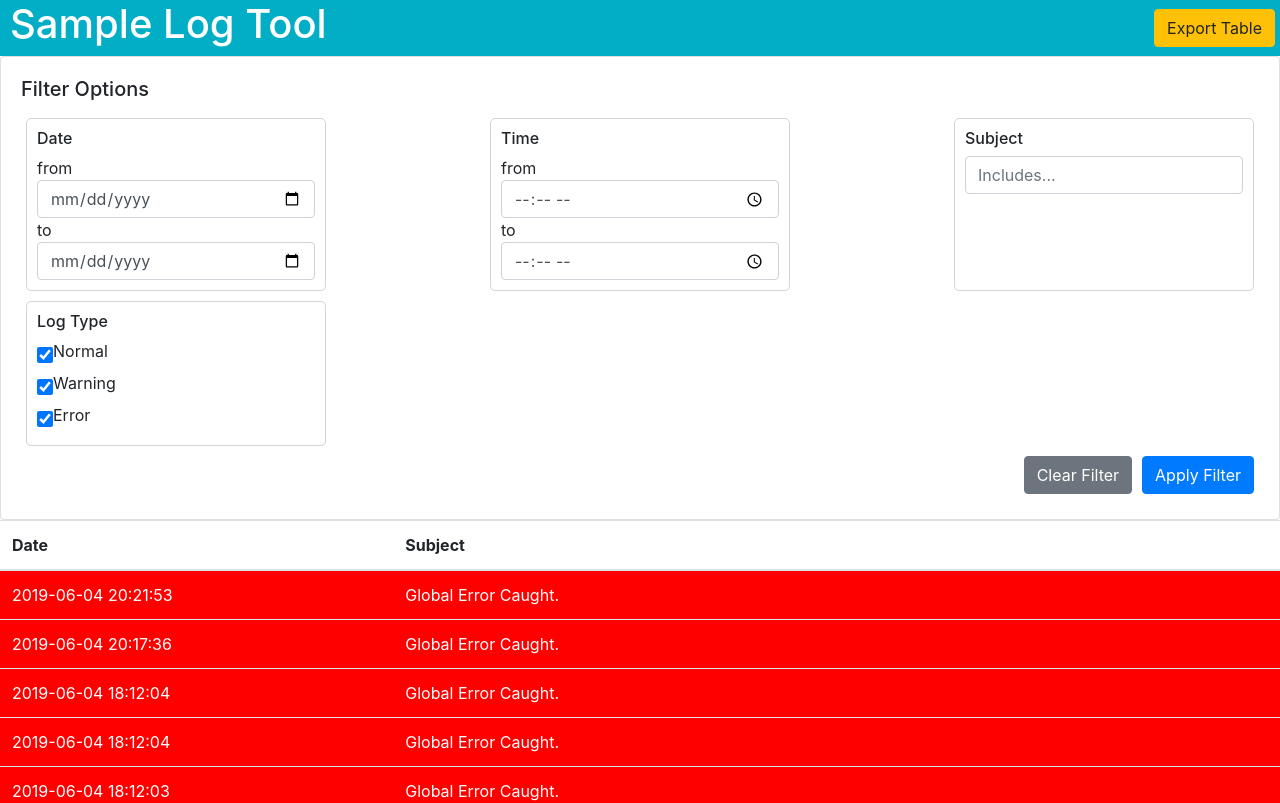
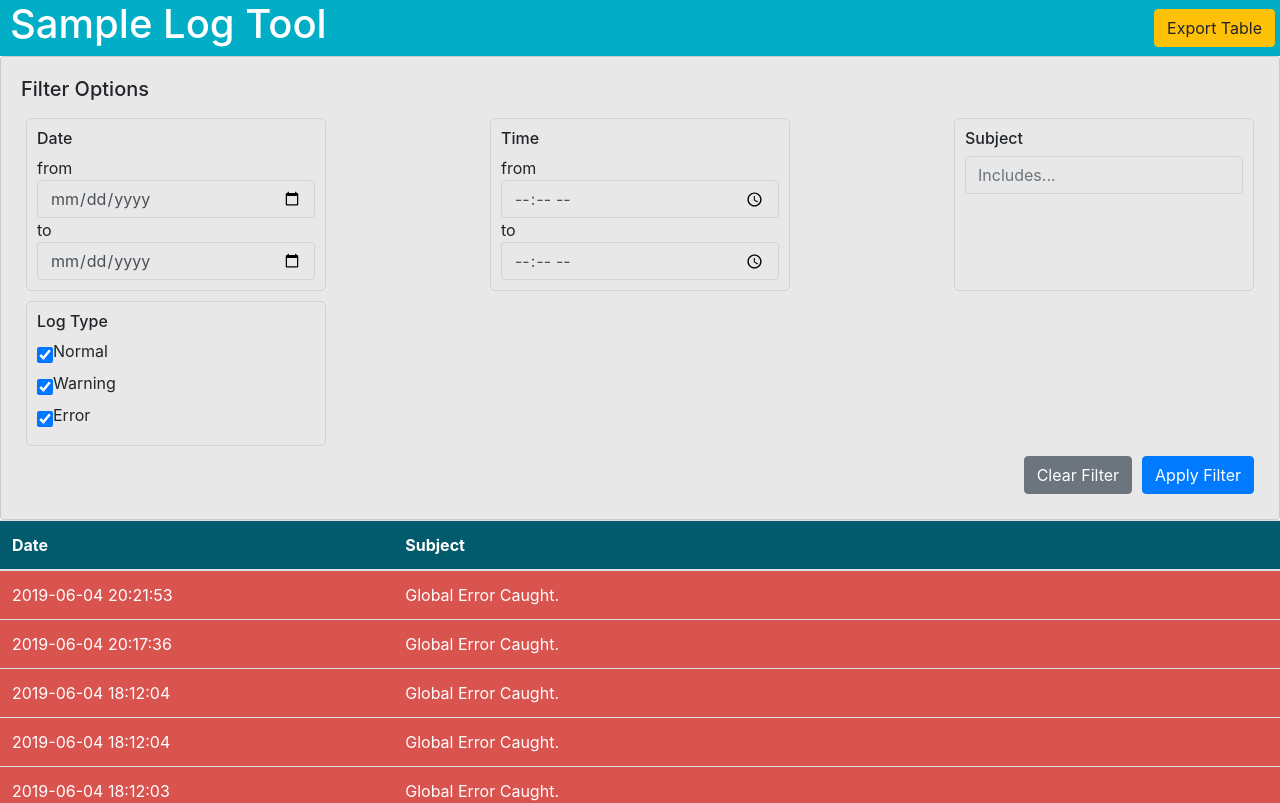
Before and after one commit to blake-buck/whyte-spyder-sample, a React (Create React App) app: page / in a window 1280 px wide. Shown: the top 803 px of the page. Built offline with nearby package versions, Linux system fonts and the light colour scheme.

Commit message:
readme and style adjustments

```diff
--- a/src/Dialog/Dialog.tsx
+++ b/src/Dialog/Dialog.tsx
@@ -11,7 +11,7 @@ function Dialog(props:DialogProps){
             <div className="modal-dialog" role="document">
             <div className="modal-content">
                 <div className="modal-header">
-                <h5 className="modal-title">Log Message</h5>
+                <h5 className="modal-title">Log Body</h5>
                 </div>
                 <div className="modal-body">
                 {props.selected?.body ? props.selected.body : 'This log message doesn\'t have a body.'}
--- a/src/Filter/Filter.scss
+++ b/src/Filter/Filter.scss
@@ -5,6 +5,9 @@
     justify-items: center;
 
     .filter-card{
+        input{
+            background:#e8e8e8 !important;
+        }
         border:1px solid lightgrey;
         border-radius:5px;
         padding:10px;
@@ -18,6 +21,9 @@
         flex-direction:column;
     }
 }
+.wrapper, input{
+    background:#e8e8e8;
+}
 
 .filter-checkbox{
     display:flex;
@@ -25,6 +31,7 @@
     input{
         width:16px;
         height:16px;
+        background:#e8e8e8 !important;
     }
 }
 
--- a/src/Filter/Filter.tsx
+++ b/src/Filter/Filter.tsx
@@ -12,7 +12,7 @@ interface FilterProps{
 function Filter(props:FilterProps){
     const {filterOptions, changeFilterOptions, applyFilter, clearFilter} = props;
     return (
-        <div className='card filter-card'>
+        <div className='card wrapper'>
         <div className='card-body filter-card-body'>
 
           <h5 className='card-title'>Filter Options</h5>
--- a/src/Table/Table.scss
+++ b/src/Table/Table.scss
@@ -3,15 +3,19 @@
 }
 
 .status-1{
-    background:green;
+    background:#5cb85c
 }
 
 .status-2{
-    background:yellow;
+    background:#f0ad4e
 }
 
 .status-3{
-    background:red;
+    background:#d9534f
+}
+thead{
+    background:#025b6d;
+    color:white;
 }
 th{
     cursor:pointer;
```
Also changed, not shown: 1 other file (tests, documents, lock files or other folders).
